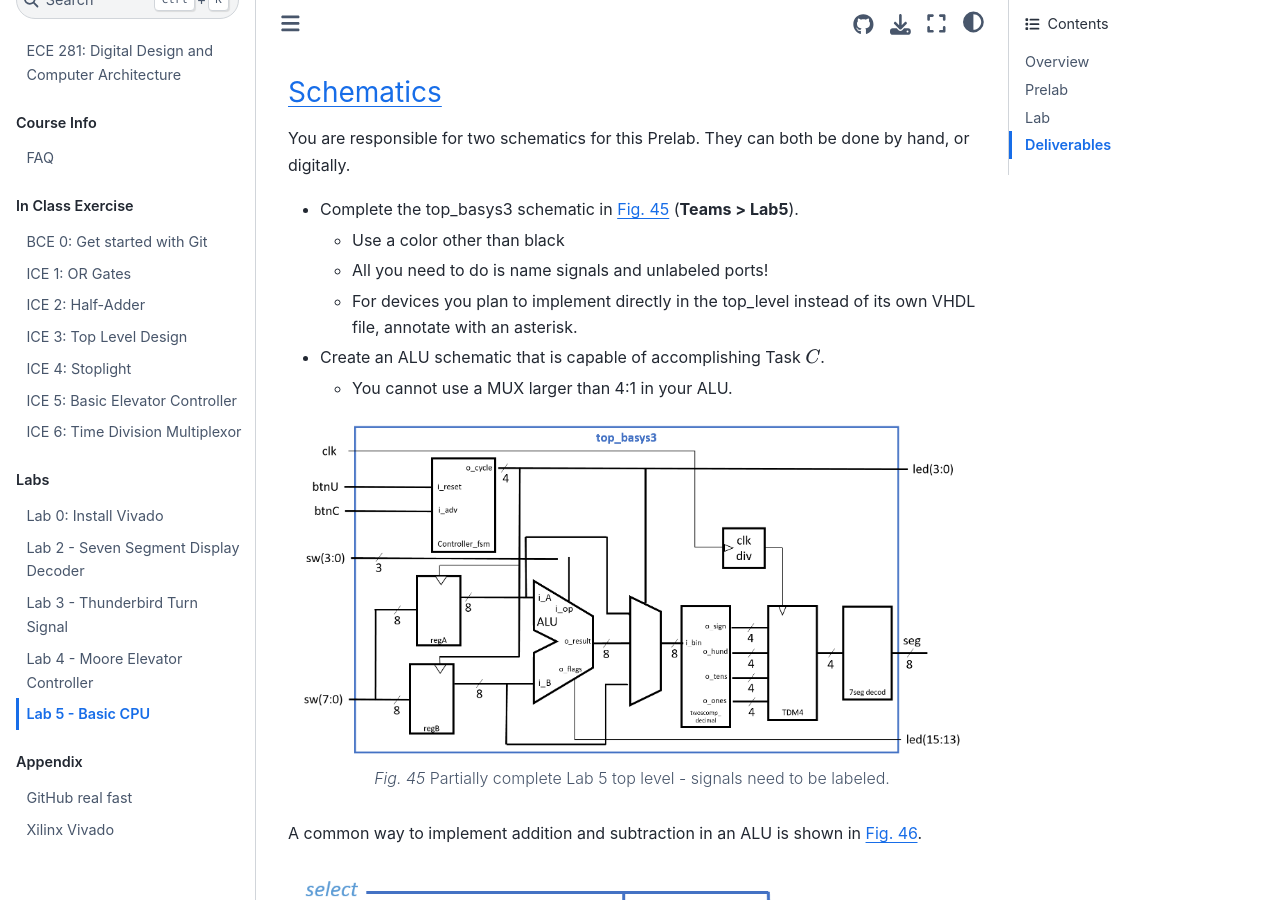
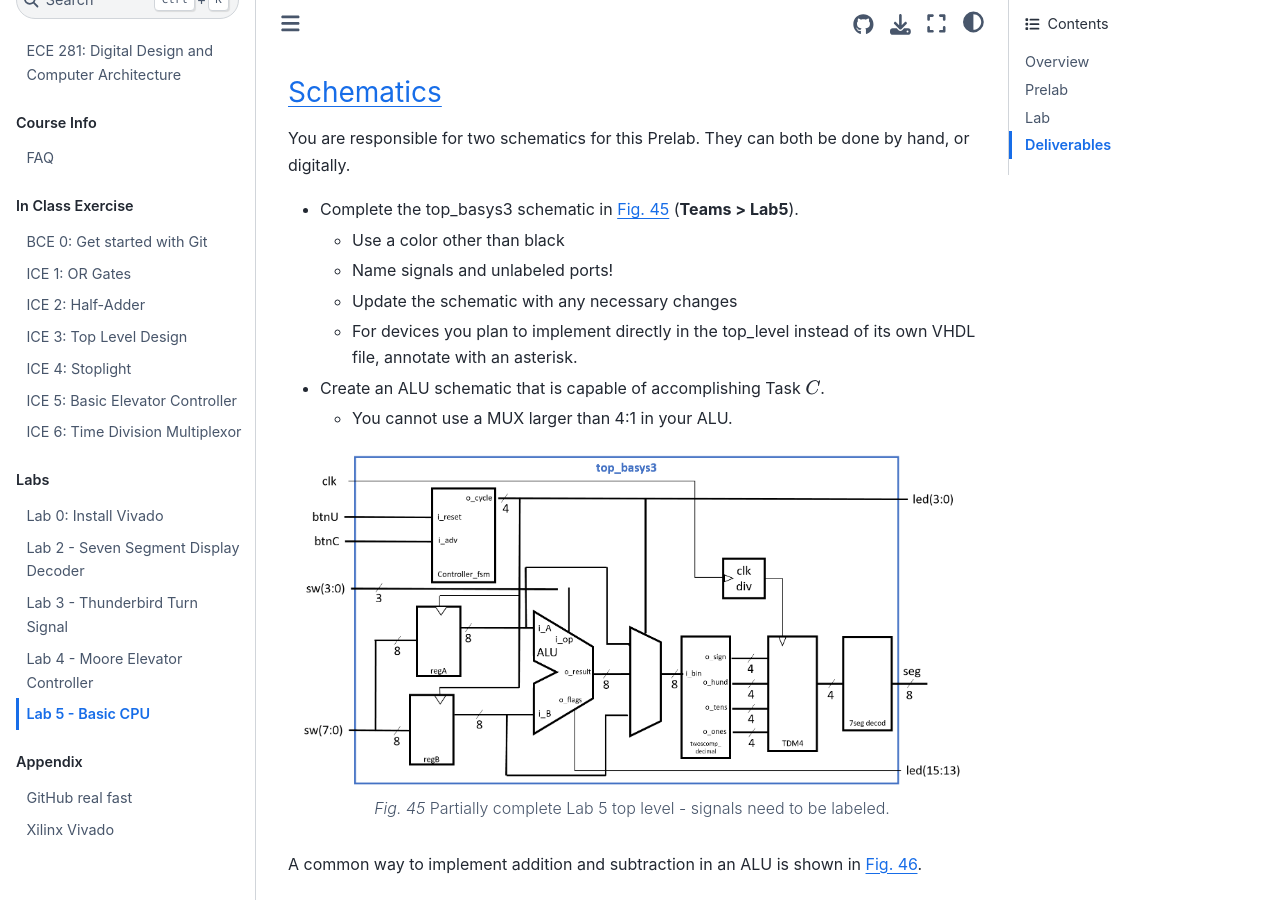
Before and after one commit to USAFA-ECE/ece281-book, a Jupyter Book: the page built from book/lab/lab5.md, in a window 1280 px wide and 900 px high, scrolled down 4210 px. Built offline with Jupyter Book 1.0.4 settings and Sphinx 7.4.7 and the Sphinx Book theme 1.1.4, drawn with Linux system fonts in a browser that asks for light colours; pages that are not in the unit, such as notebooks, are missing from menus.

Commit message:
Update lab5.md
Updated Pre-Lab schematic verbiage

```diff
--- a/book/lab/lab5.md
+++ b/book/lab/lab5.md
@@ -153,7 +153,8 @@ They can both be done by hand, or digitally.
 
 - Complete the top_basys3 schematic in {numref}`lab5-top-level` (**Teams > Lab5**).
     - Use a color other than black
-    - All you need to do is name signals and unlabeled ports!
+    - Name signals and unlabeled ports!
+    - Update the schematic with any necessary changes
     - For devices you plan to implement directly in the top_level
         instead of its own VHDL file, annotate with an asterisk.
 - Create an ALU schematic that is capable of accomplishing Task $C$.
```
